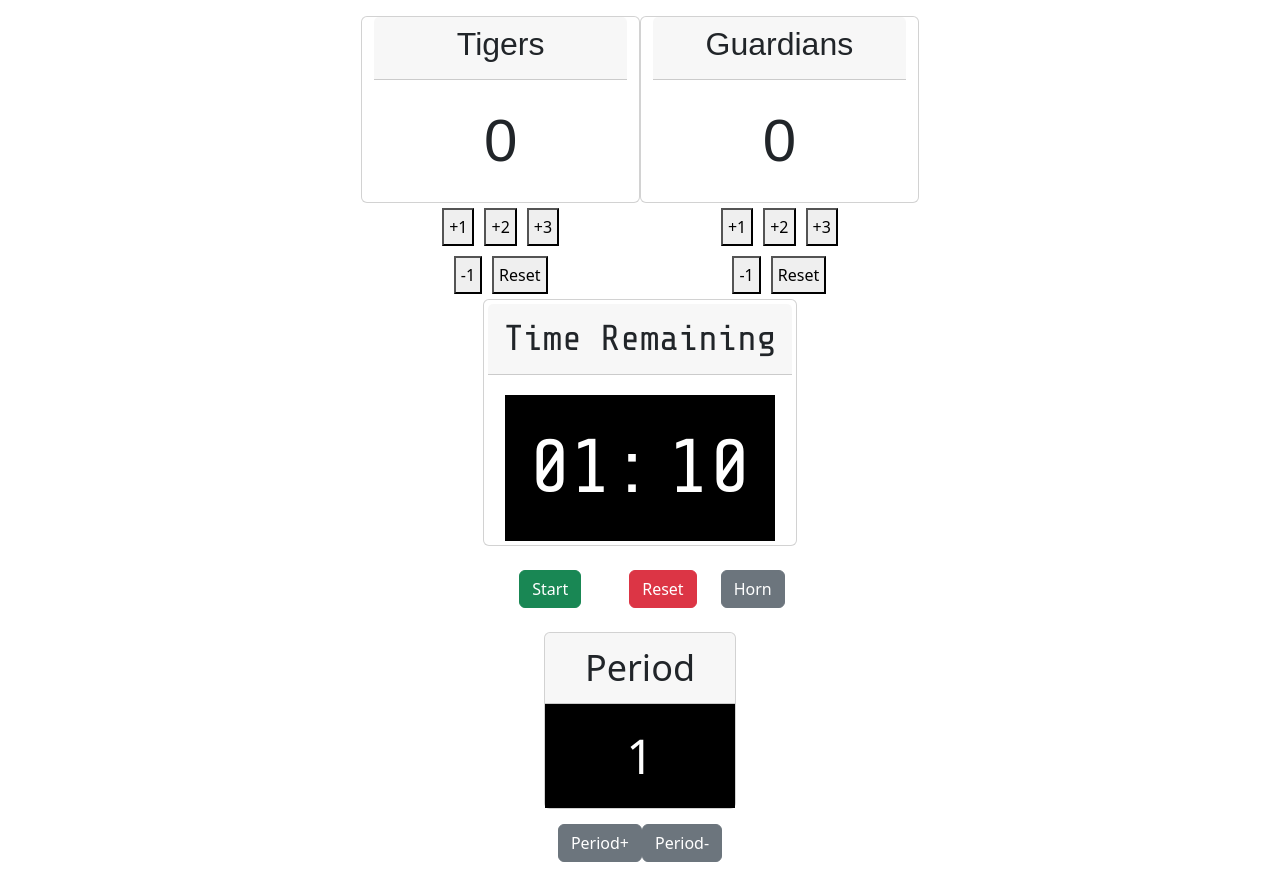
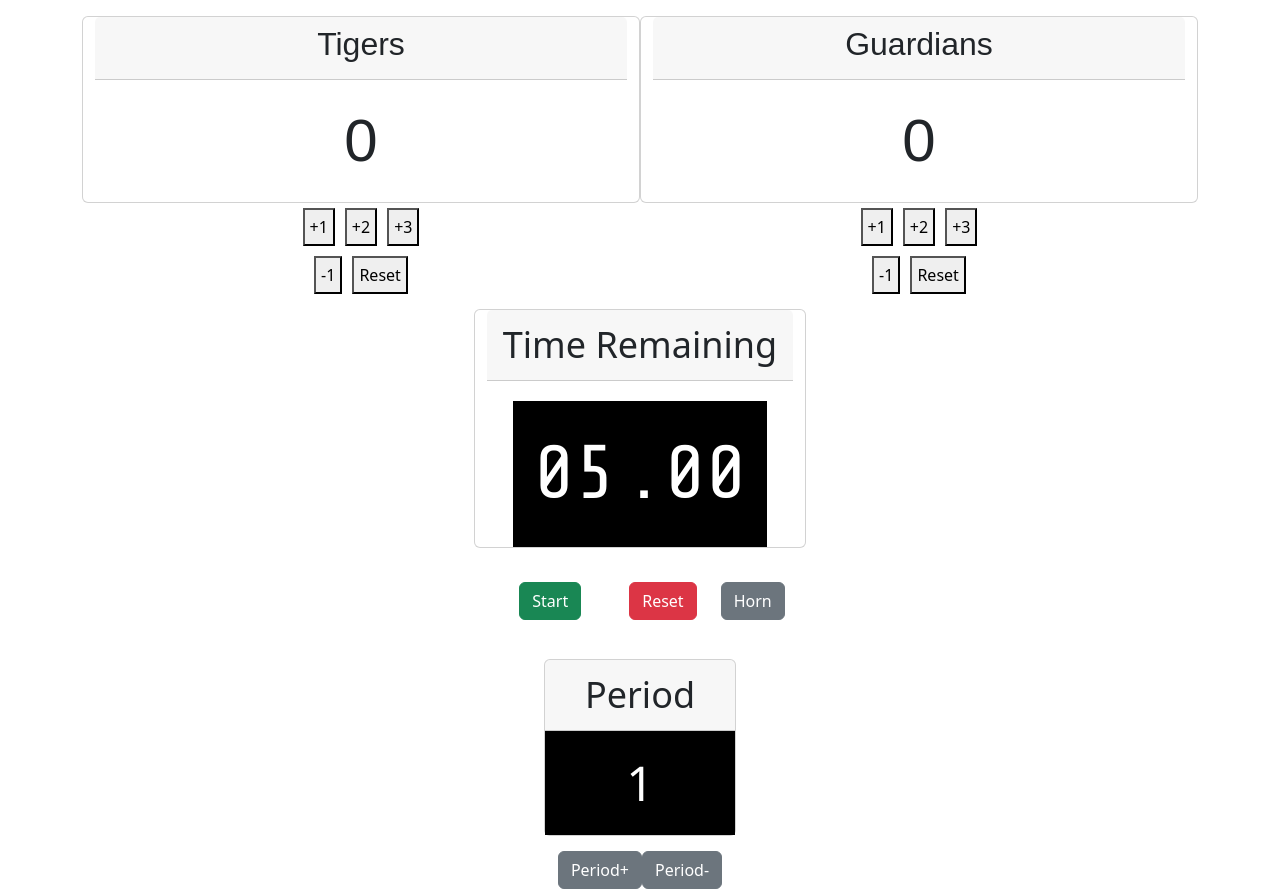
Before and after one commit to MediumJeff/scoreboard-app, a React (Create React App) app: page / in a window 1280 px wide. Before the commit the page ends 862 px from the top, so only its background shows below. Built offline with nearby package versions, Linux system fonts and the light colour scheme; a web font is replaced by a local one.

Commit message:
Added mirror hook capability

```diff
--- a/package.json
+++ b/package.json
@@ -10,6 +10,7 @@
     "react": "^18.2.0",
     "react-audio-player": "^0.17.0",
     "react-dom": "^18.2.0",
+    "react-mirror": "^0.4.0",
     "react-scripts": "5.0.1",
     "reactstrap": "^9.1.2",
     "web-vitals": "^2.1.4"
--- a/src/App.js
+++ b/src/App.js
@@ -3,9 +3,9 @@ import Timer from './Components/Timer/Timer';
 import TeamScore from './Components/Score/TeamScore';
 import Period from './Components/Period/Period';
 
-
 function App() {
   return (
+    <>
       <div className="App">
           <span className='d-inline-flex' >
             <TeamScore teamName='Tigers' />
@@ -14,6 +14,7 @@ function App() {
           <Timer />
           <Period />
       </div>
+    </>
   );
 }
 
--- a/src/Components/Period/period-styles.css
+++ b/src/Components/Period/period-styles.css
@@ -1,13 +1,13 @@
 .period-display {
     width: 15%;
-    margin: auto;
+    margin: 15px auto;
     font-size: 36px;
-    margin-bottom: 15px;;
+
 }
 
 .period-number {
     font-family: 'Segoe UI', Tahoma, Geneva, Verdana, sans-serif;
     font-size: 48px;
     background-color: black;
-    color: white;
+    color: white !important;
 }
--- a/src/Components/Score/TeamScore.js
+++ b/src/Components/Score/TeamScore.js
@@ -1,6 +1,5 @@
-import React from 'react';
 import { useState } from 'react';
-import { Container, Row ,Card, CardHeader, CardBody } from 'reactstrap';
+import { Container, Row, Card, CardHeader, CardBody } from 'reactstrap';
 import './score-styles.css';
 import '../../App';
 
@@ -26,10 +25,10 @@ const TeamScore = (props) => {
                 <Row className='score-display'>
                     <Card className='mt-3'>
                         <CardHeader>
-                        <h2 className='text-center'>{props.teamName}</h2>
+                            <h2 className='team-name text-center'>{props.teamName}</h2>
                         </CardHeader>
                         <CardBody>
-                        <span className='score-total'>{total}</span>
+                            <span className='score-total'>{total}</span>
                         </CardBody>
                     </Card>
                 </Row>
--- a/src/Components/Score/score-styles.css
+++ b/src/Components/Score/score-styles.css
@@ -5,6 +5,9 @@
     font-family: Coda, sans-serif;
 }
 
+.team-name {
+    width: 500px;
+}
 .score-button {
     padding: 5px;
     margin: 5px;
--- a/src/Components/Timer/Timer.js
+++ b/src/Components/Timer/Timer.js
@@ -7,7 +7,7 @@ import ReactAudioPlayer from 'react-audio-player';
 
 
 function Timer() {
-  const [time, setTime] = useState(70000);
+  const [time, setTime] = useState(5000);
   const [timerOn, setTimerOn] = useState(false);
   const audioPlayer = useRef(null);
 
@@ -54,7 +54,7 @@ function Timer() {
           </Card>
         </Row>
       </Container>
-      <div>
+      <div className='clock-controls'>
         {!timerOn && (
           <Button className='btn btn-success m-4' onClick={() => setTimerOn(true)}>Start</Button>
         )}
@@ -62,7 +62,7 @@ function Timer() {
           <Button className='btn btn-danger m-4' onClick={() => setTimerOn(false)}>Stop</Button>
         )}
         {!timerOn && (
-          <Button className='btn btn-danger m-4' onClick={() => setTime(70000)}>Reset</Button>
+          <Button className='btn btn-danger m-4' onClick={() => setTime(5000)}>Reset</Button>
         )}
         {!timerOn && (
           <>
--- a/src/Components/Timer/timer-styles.css
+++ b/src/Components/Timer/timer-styles.css
@@ -1,12 +1,10 @@
 @import url('https://fonts.googleapis.com/css2?family=Share+Tech+Mono&display=swap');
 
 .clock {
-    padding: 4px;
     font-size: 76px;
-    font-family: Share Tech Mono;
     position: flex;
     width: auto;
-    margin: auto;
+    margin: 10px auto;
 }
 
 .time-heading {
@@ -19,4 +17,5 @@
     margin-top: 20px;
     background-color: black;
     color: white;
+    font-family: Share Tech Mono;
 }
--- a/src/index.js
+++ b/src/index.js
@@ -2,7 +2,6 @@ import React from 'react';
 import ReactDOM from 'react-dom/client';
 import './index.css';
 import App from './App';
-import reportWebVitals from './reportWebVitals';
 
 const root = ReactDOM.createRoot(document.getElementById('root'));
 root.render(
@@ -10,8 +9,3 @@ root.render(
     <App />
   </React.StrictMode>
 );
-
-// If you want to start measuring performance in your app, pass a function
-// to log results (for example: reportWebVitals(console.log))
-// or send to an analytics endpoint. Learn more: https://bit.ly/CRA-vitals
-reportWebVitals();
```
Also changed, not shown: 1 other file (tests, documents, lock files or other folders). Lines whose indentation alone changed are shown as unchanged.
